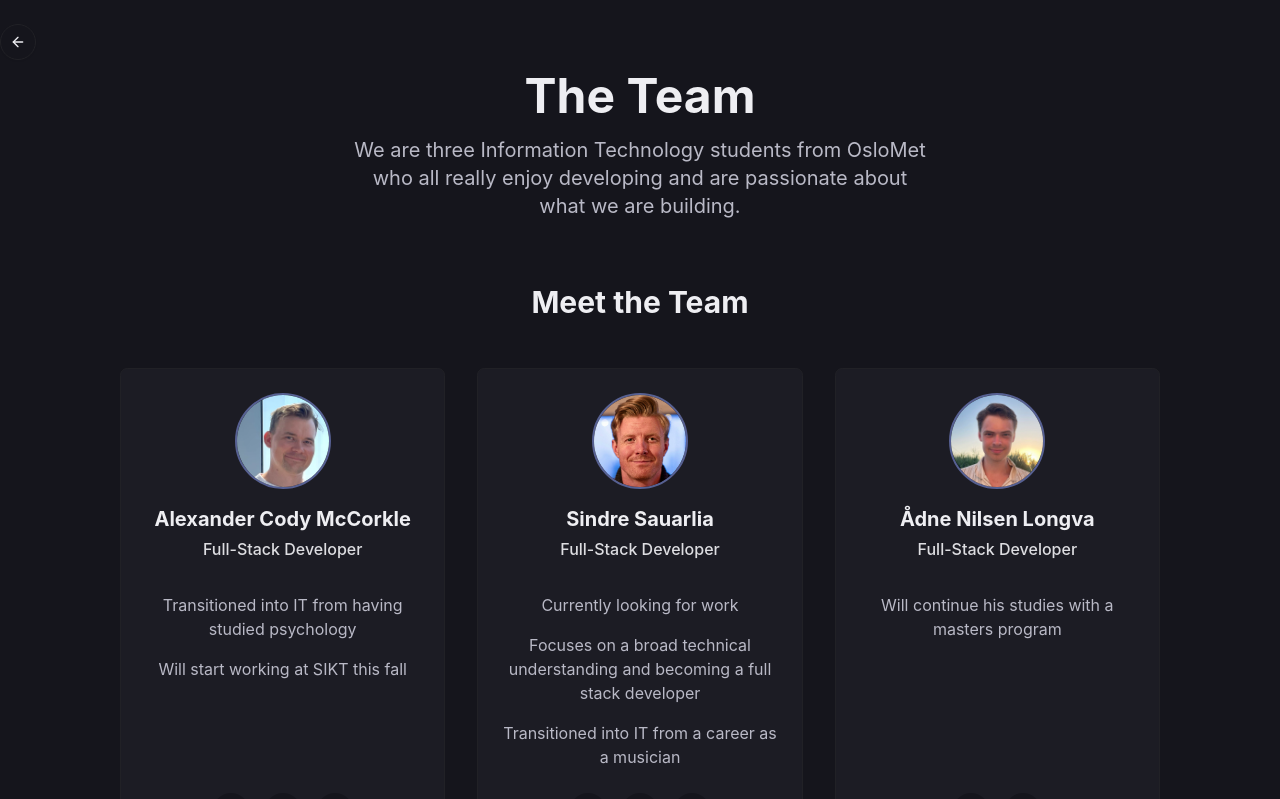
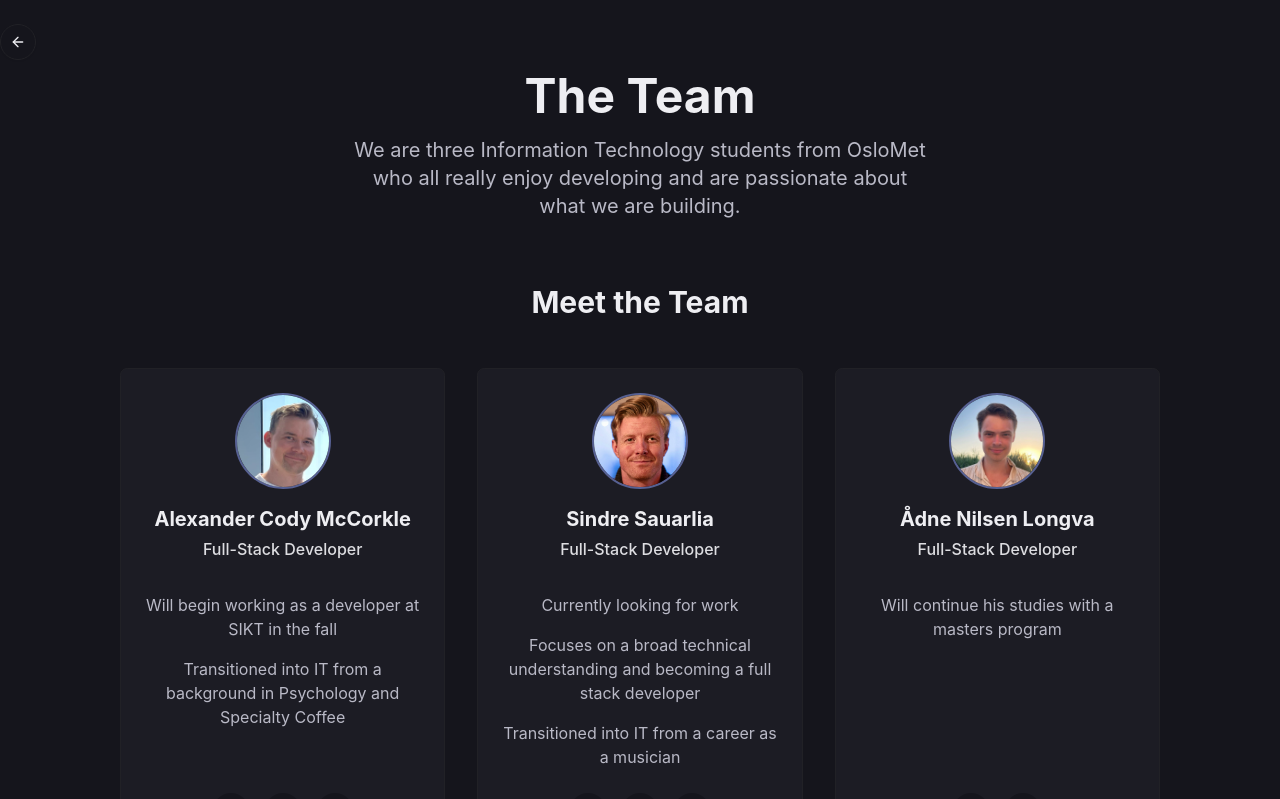
Before and after one commit to SindreSau/bachelor-portfolio, a Next.js app: page /team in a window 1280 px wide. Shown: the top 799 px of the page. Built offline with nearby package versions, Linux system fonts and the light colour scheme.

Commit message:
chore(me): new description, same impostor syndrome :')

```diff
--- a/app/team/page.tsx
+++ b/app/team/page.tsx
@@ -21,8 +21,8 @@ export default function TeamPage() {
       image: '/images/team/Alex McCorkle .jpeg',
       socialKey: 'alex',
       description: [
-        'Transitioned into IT from having studied psychology',
-        'Will start working at SIKT this fall',
+        'Will begin working as a developer at SIKT in the fall',
+        'Transitioned into IT from a background in Psychology and Specialty Coffee',
       ],
     },
     {
```
